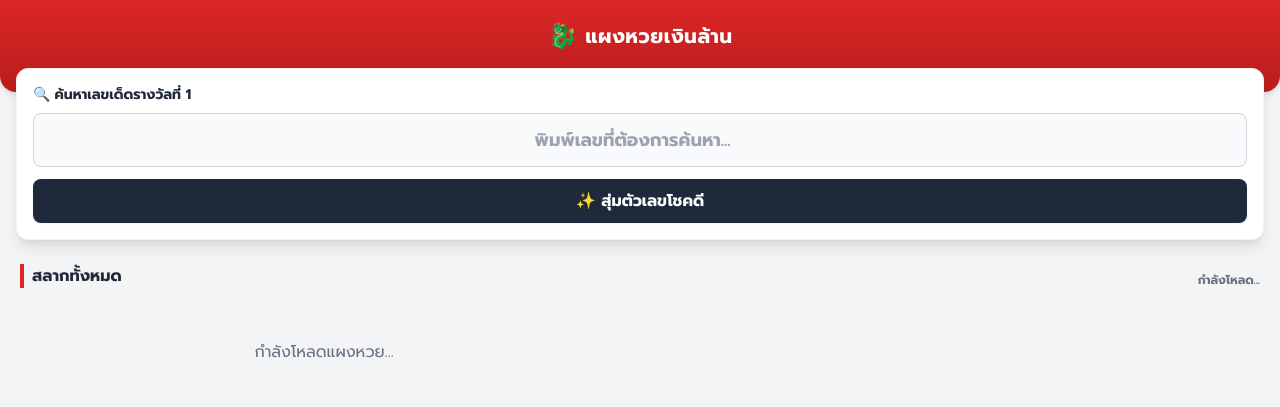
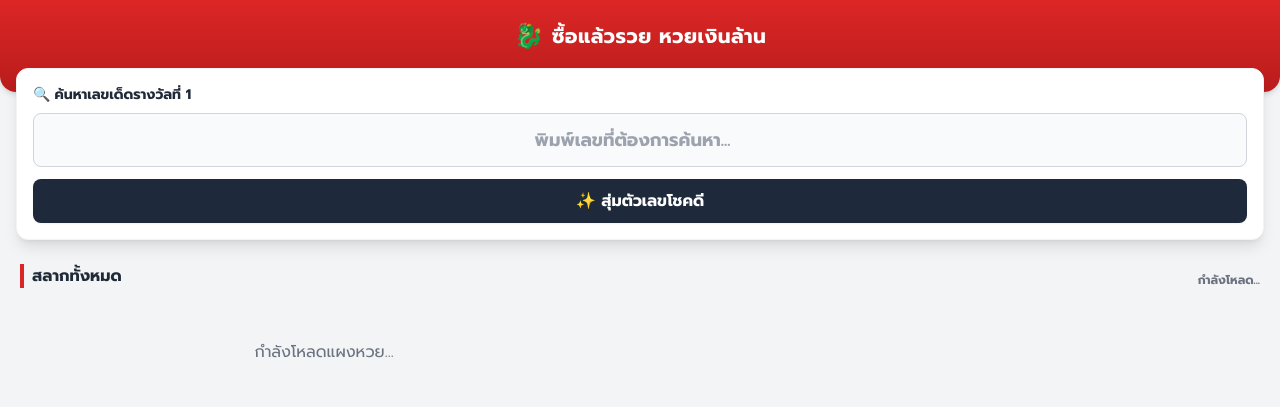
Before and after one commit to 9monsternaruk/my-lottery, a plain HTML site: page index.html in a window 1280 px wide. Drawn offline with nearby package versions, Linux system fonts and the light colour scheme; no server answers.

Commit message:
Update header title for lottery panel

```diff
--- a/index.html
+++ b/index.html
@@ -17,7 +17,7 @@
     <header class="bg-gradient-to-b from-red-600 to-red-700 text-white pt-5 pb-10 px-4 shadow-md sticky top-0 z-20 rounded-b-2xl">
         <div class="flex justify-center items-center gap-2">
             <span class="text-2xl">🐉</span>
-            <h1 class="text-xl font-bold text-center tracking-wide">แผงหวยเงินล้าน</h1>
+            <h1 class="text-xl font-bold text-center tracking-wide">ซื้อแล้วรวย หวยเงินล้าน</h1>
         </div>
     </header>
 
```
